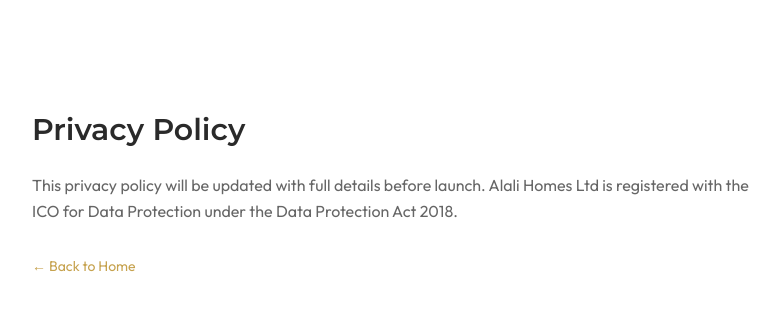
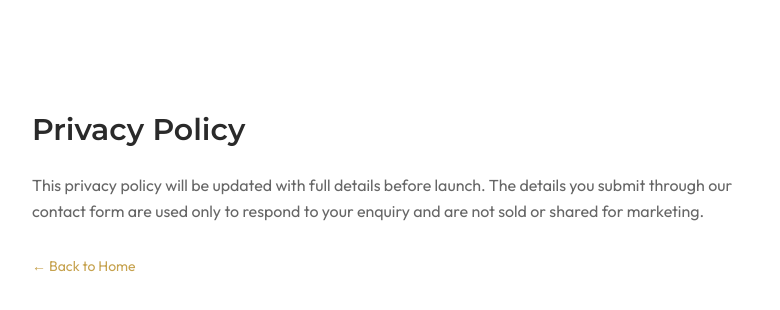
Before and after one commit to elayronline/alali-homes, a Next.js app: page /privacy in a window 1280 px wide. Shown: the top 310 px of the page, without its empty margins (248-1028 px from the left). Built offline with nearby package versions, Linux system fonts and the light colour scheme.

Commit message:
Privacy page: remove ICO registration claim
Co-Authored-By: Claude Fable 5.1 <noreply@anthropic.com>
Claude-Session: https://claude.ai/code/session_01GyFwP6X5z61Sghume5pkxB

```diff
--- a/app/privacy/page.tsx
+++ b/app/privacy/page.tsx
@@ -3,7 +3,7 @@ import Link from "next/link"
 
 export const metadata: Metadata = {
   title: "Privacy Policy | Alali Homes",
-  description: "Privacy policy for Alali Homes Ltd. How we collect, use, and protect your personal data under the Data Protection Act 2018.",
+  description: "Privacy policy for Alali Homes Ltd. How we collect, use and protect the personal data you send us.",
   alternates: { canonical: "https://www.alalihomes.com/privacy" },
 }
 
@@ -12,8 +12,9 @@ export default function PrivacyPolicy() {
     <main className="mx-auto max-w-3xl px-4 py-28 sm:px-6">
       <h1 className="font-display text-3xl font-semibold text-charcoal">Privacy Policy</h1>
       <p className="mt-6 font-body text-grey-600 leading-relaxed">
-        This privacy policy will be updated with full details before launch. Alali Homes Ltd is
-        registered with the ICO for Data Protection under the Data Protection Act 2018.
+        This privacy policy will be updated with full details before launch. The details you submit
+        through our contact form are used only to respond to your enquiry and are not sold or
+        shared for marketing.
       </p>
       <Link
         href="/"
```
Also changed, not shown: 2 other files (tests, documents, lock files or other folders).
